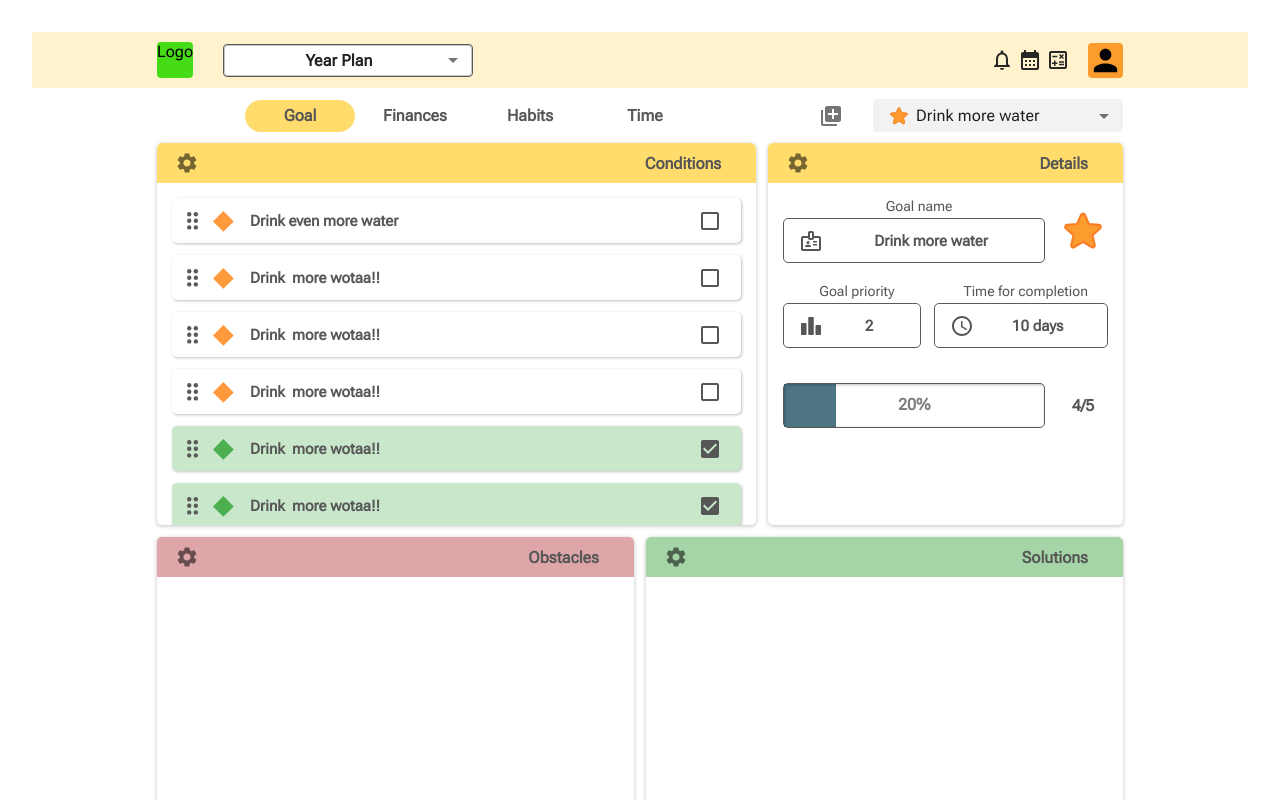
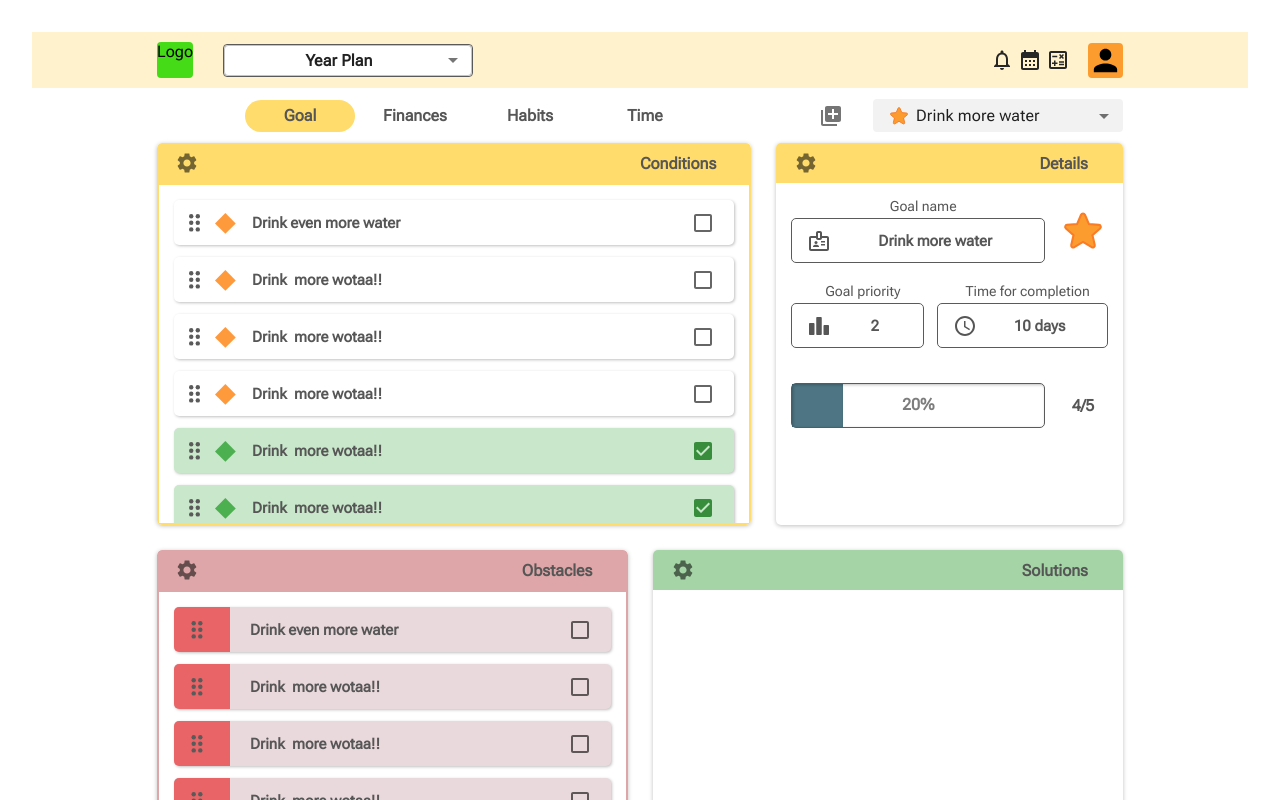
Before and after one commit to Foraminiferatrv/decada, a React (Vite) app: page /plan/goal in a window 1280 px wide. Shown: the top 800 px of the page. Built offline with nearby package versions, Linux system fonts and the light colour scheme.

Commit message:
Obstacles section layout complete

```diff
--- a/src/Components/ConditionInput/ConditionInput.tsx
+++ b/src/Components/ConditionInput/ConditionInput.tsx
@@ -46,7 +46,7 @@ export const ConditionInput = ({
       <S.InputDragButton onPointerDown={(e: React.PointerEvent<Element>) => controls.start(e)} />
       {inputIcon}
       <S.ToggleInputField type='text' value={condition.name} onChange={onChange} />
-      <S.InputCheckbox checked={condition.complete} onClick={onCheck} />
+      <S.InputCheckbox  checked={condition.complete} onClick={onCheck} />
     </S.ConditionInput>
   )
 }
--- a/src/Components/ConditionInput/styles.ts
+++ b/src/Components/ConditionInput/styles.ts
@@ -11,7 +11,6 @@ import { Condition } from './IConditionInput'
 
 export const ConditionInput = styled(Reorder.Item)`
   * {
-    color: ${grayscalePalette[600]};
   }
   width: 100%;
   height: 45px;
@@ -55,6 +54,8 @@ export const ToggleInputField = styled.input`
 
   padding: 10px;
 
+  color: ${grayscalePalette[600]};
+
   border: none !important;
   border-radius: 3px;
   outline: none;
@@ -65,12 +66,22 @@ export const ToggleInputField = styled.input`
   font-weight: 600;
 
   &:hover {
-    // outline: 1px solid ${grayscalePalette[500]};
     background: #fff;
-    /* border: 1px solid ${mainPalette[800]}; */
+    border: 1px solid ${mainPalette[500]};
   }
 `
 
 export const InputCheckbox = styled(Checkbox)`
   margin-left: 10px;
+  /* color: ${grayscalePalette[600]}; */
+  ${({ checked }: { checked: boolean }) =>
+    checked
+      ? `color:${greenPalette[700]} !important;
+        &:hover{
+          color:${greenPalette[500]} !important;
+        }
+        `
+      : `color:${grayscalePalette[600]}`}/* svg {
+    color: #fff !important;
+  } */
 `
--- a/src/Components/GoalConditions/GoalConditions.tsx
+++ b/src/Components/GoalConditions/GoalConditions.tsx
@@ -4,7 +4,6 @@ import { v4 as uuidv4 } from 'uuid'
 
 import { ConditionInput } from '../ConditionInput/ConditionInput'
 import { SettingsButton } from '../SettingsButton/SettingsButton'
-import DiamondIcon from '@mui/icons-material/Diamond'
 
 import * as S from './styles'
 
--- a/src/Components/GoalConditions/styles.ts
+++ b/src/Components/GoalConditions/styles.ts
@@ -3,8 +3,10 @@ import { grayscalePalette, mainPalette } from '../../styles/constants'
 import { Reorder } from 'framer-motion'
 
 export const GoalConditions = styled.section`
+  height: 382px;
+
   grid-column: span 5;
-  height: 382px;
+
   box-shadow: 0px 1px 4px rgba(0, 0, 0, 0.25);
   border-radius: 5px;
 
@@ -32,9 +34,11 @@ export const GoalConditionsHeader = styled.div`
 export const GoalConditionsContent = styled(Reorder.Group)`
   width: 100%;
   height: 100%;
+  padding: 15px;
+
   display: flex;
   flex-direction: column;
   gap: 12px;
 
-  padding: 15px;
+  border: 2px solid ${mainPalette[300]};
 `
--- a/src/Components/GoalObstacles/GoalObstacles.tsx
+++ b/src/Components/GoalObstacles/GoalObstacles.tsx
@@ -1,8 +1,69 @@
 import { SettingsButton } from '../SettingsButton/SettingsButton'
 
+import { v4 as uuidv4 } from 'uuid'
+
 import * as S from './styles'
+import { useState } from 'react'
+import { ObstacleInput } from '../ObstaclesInput/ObstacleInput'
+
+interface GoalObstacle {
+  id: string | number
+  name: string
+  complete: boolean
+}
+
+const goalObstacles: GoalObstacle[] = [
+  { id: uuidv4(), name: 'Drink  more wotaa!!', complete: true },
+  { id: uuidv4(), name: 'Drink even more water', complete: false },
+  { id: uuidv4(), name: 'Drink  more wotaa!!', complete: true },
+  { id: uuidv4(), name: 'Drink  more wotaa!!', complete: false },
+  { id: uuidv4(), name: 'Drink  more wotaa!!', complete: false },
+  { id: uuidv4(), name: 'Drink  more wotaa!!', complete: true },
+  { id: uuidv4(), name: 'Drink  more wotaa!!', complete: false },
+]
 
 export const GoalObstacles = () => {
+  const [obstacles, setObstacles] = useState<GoalObstacle[]>(goalObstacles)
+
+  const incompleteObstacles = obstacles.filter(({ complete }) => !complete)
+  const completeObstacles = obstacles.filter(({ complete }) => complete)
+
+  const handleObstacleChange = (obstacleId: string | number, event: any) => {
+    const obstaclesCopy = [...obstacles]
+    const targetObstacleIndex = obstaclesCopy.findIndex((obstacle) => obstacle.id === obstacleId)
+    obstaclesCopy[targetObstacleIndex].name = event.target.value
+
+    setObstacles(obstaclesCopy)
+  }
+
+  const handleObstacleCheck = (obstacleId: string | number) => {
+    const obstaclesCopy = [...obstacles]
+    const targetObstacleIndex = obstaclesCopy.findIndex((obstacle) => obstacle.id === obstacleId)
+
+    obstaclesCopy[targetObstacleIndex].complete = !obstaclesCopy[targetObstacleIndex].complete
+
+    setObstacles(obstaclesCopy)
+  }
+
+  const incompleteObstaclesInputs = incompleteObstacles.map((obstacle) => (
+    <ObstacleInput
+      key={obstacle.id}
+      obstacle={obstacle}
+      onChange={(e) => handleObstacleChange(obstacle.id, e)}
+      onCheck={(e) => handleObstacleCheck(obstacle.id)}
+      checked={obstacle.complete}
+    />
+  ))
+  const completeObstaclesInputs = completeObstacles.map((obstacle) => (
+    <ObstacleInput
+      key={obstacle.id}
+      obstacle={obstacle}
+      onChange={(e) => handleObstacleChange(obstacle.id, e)}
+      onCheck={(e) => handleObstacleCheck(obstacle.id)}
+      checked={obstacle.complete}
+    />
+  ))
+
   return (
     <S.GoalObstacles>
       <S.GoalObstaclesHeader>
@@ -13,6 +74,16 @@ export const GoalObstacles = () => {
         />
         <span>Obstacles</span>
       </S.GoalObstaclesHeader>
+      <S.GoalObstaclesContent
+        axis='y'
+        style={{ overflowY: 'scroll' }}
+        layoutScroll
+        values={obstacles}
+        onReorder={setObstacles}
+      >
+        {incompleteObstaclesInputs}
+        {completeObstaclesInputs}
+      </S.GoalObstaclesContent>
     </S.GoalObstacles>
   )
 }
--- a/src/Components/GoalObstacles/styles.ts
+++ b/src/Components/GoalObstacles/styles.ts
@@ -1,19 +1,25 @@
 import styled from 'styled-components'
 import { grayscalePalette, redPalette } from '../../styles/constants'
+import { Reorder } from 'framer-motion'
 
 export const GoalObstacles = styled.section`
+  height: 382px;
   /* max-width: 650px; */
+
   grid-column: span 4;
-  height: 382px;
+
   box-shadow: 0px 1px 4px rgba(0, 0, 0, 0.25);
   border-radius: 5px;
+  padding-bottom: 40px;
+
+  overflow: hidden;
 `
 
 export const GoalObstaclesHeader = styled.div`
   width: 100%;
   height: 40px;
 
-  border-radius: 5px 5px 0 0;
+  border-radius: 4px 4px 0 0;
 
   padding: 0 35px 0 10px;
 
@@ -27,3 +33,12 @@ export const GoalObstaclesHeader = styled.div`
   border-radius: 5px 5px 0 0;
   background: ${redPalette[200]};
 `
+export const GoalObstaclesContent = styled(Reorder.Group)`
+  width: 100%;
+  height: 100%;
+  display: flex;
+  flex-direction: column;
+  gap: 12px;
+  border: 2px solid ${redPalette[200]};
+  padding: 15px;
+`
--- /dev/null
+++ b/src/Components/ObstaclesInput/ObstacleInput.tsx
@@ -0,0 +1,36 @@
+import DisabledByDefaultRoundedIcon from '@mui/icons-material/DisabledByDefaultRounded'
+import { useDragControls } from 'framer-motion'
+
+import type { IObstacleProps } from './IObstacleInput'
+import * as S from './styles'
+
+export const ObstacleInput = ({ obstacle, onChange, onCheck, ...props }: IObstacleProps) => {
+  const controls = useDragControls()
+
+  return (
+    <S.ObstacleInput
+      value={obstacle}
+      layout
+      dragListener={false}
+      dragControls={controls}
+      {...props}
+    >
+      <S.LeftSide checked={obstacle.complete}>
+        <S.InputDragButton onPointerDown={(e: React.PointerEvent<Element>) => controls.start(e)} />
+      </S.LeftSide>
+      <S.RightSide>
+        <S.ToggleInputField
+          checked={obstacle.complete}
+          type='text'
+          value={obstacle.name}
+          onChange={onChange}
+        />
+        <S.InputCheckbox
+          checkedIcon={<DisabledByDefaultRoundedIcon />}
+          checked={obstacle.complete}
+          onClick={onCheck}
+        />
+      </S.RightSide>
+    </S.ObstacleInput>
+  )
+}
--- /dev/null
+++ b/src/Components/ObstaclesInput/styles.ts
@@ -0,0 +1,119 @@
+import { motion, Reorder } from 'framer-motion'
+import styled from 'styled-components'
+
+import { grayscalePalette, redPalette, mainPalette } from '../../styles/constants'
+
+import Checkbox from '@mui/material/Checkbox'
+import { DragButton } from '../UI/DragButton/DragButton'
+import { Obstacle } from './IObstacleInput'
+
+export const ObstacleInput = styled(Reorder.Item)`
+  width: 100%;
+  height: 45px;
+
+  position: relative;
+
+  display: flex;
+  align-items: center;
+
+  background: ${redPalette[100]};
+
+  border-radius: 5px;
+  box-shadow: 1px 1px 3px rgba(0, 0, 0, 0.25);
+
+  ${({ value }: { value: Obstacle }) =>
+    value.complete
+      ? `background: ${grayscalePalette[200]};
+    &:hover {
+      background: ${grayscalePalette[50]};
+    }
+    &::before {
+      position: absolute;
+      content: '';
+      width: 90%;
+      left: 20px;
+      top: 50%;
+      animation: cross 100ms;
+      border-top: 2px solid ${grayscalePalette[600]};
+  }
+    `
+      : `&:hover {
+      background: ${redPalette[200]};
+    }`}
+
+  @keyframes cross {
+    from {
+      width: 0;
+    }
+    to {
+      width: 90%;
+    }
+  }
+`
+export const LeftSide = styled.div`
+  height: 100%;
+  padding: 10px;
+
+  display: flex;
+  align-items: center;
+
+  /* background: #e86466; */
+  border-radius: 5px 0px 0px 5px;
+
+  ${({ checked }: { checked: boolean }) =>
+    `background:${checked ? grayscalePalette[400] : redPalette[400]}`}
+`
+export const RightSide = styled.div`
+  width: 100%;
+  height: 100%;
+  display: flex;
+  align-items: center;
+
+  padding: 10px;
+`
+
+export const InputDragButton = styled(DragButton)`
+  display: flex;
+  align-items: center;
+  margin-right: 10px;
+`
+
+export const ToggleInputField = styled.input`
+  width: 100%;
+  height: 100%;
+
+  padding: 10px;
+
+  ${({ checked }: { checked: boolean }) =>
+    `color:${checked ? grayscalePalette[400] : grayscalePalette[600]};
+
+    `}
+
+  /* color: ${grayscalePalette[600]}; */
+
+  border: none !important;
+  border-radius: 3px;
+  outline: none;
+
+  background: none;
+
+  font-size: 15px;
+  font-weight: 600;
+
+  &:hover {
+    background: #fff;
+    border: 1px solid ${mainPalette[500]};
+  }
+`
+
+export const InputCheckbox = styled(Checkbox)`
+  margin-left: 10px;
+  ${({ checked }: { checked: boolean }) =>
+    checked
+      ? `color:${grayscalePalette[600]} !important;
+        &:hover{
+          color:${grayscalePalette[400]} !important;
+        }
+        `
+      : `color:${grayscalePalette[600]}`}
+`
--- a/src/pages/Goal/styles.ts
+++ b/src/pages/Goal/styles.ts
@@ -4,5 +4,5 @@ export const Goal = styled.section`
   display: grid;
   grid-template-columns: repeat(8, 1fr);
   grid-template-rows: 1fr 1fr;
-  grid-gap: 12px;
+  grid-gap: 25px;
 `
--- a/src/styles/constants.ts
+++ b/src/styles/constants.ts
@@ -38,7 +38,7 @@ export const greenPalette = {
 }
 
 export const redPalette = {
-  '50': '#EAF7F4',
+  '50': '#f7eaea',
   '100': '#EAD9DC',
   '200': '#DEA6A8',
   '300': '#D88185',
```
Also changed, not shown: src/Components/ObstaclesInput/IObstacleInput.d.ts (added, +11 -0 lines).
